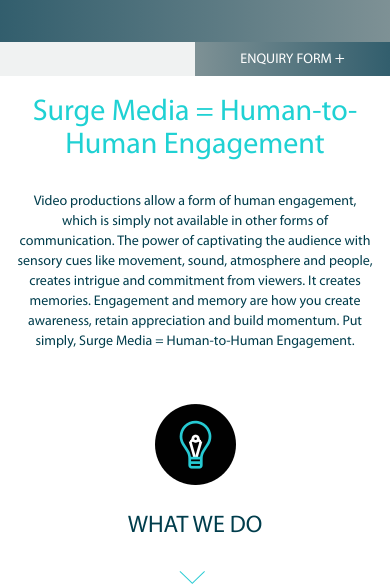
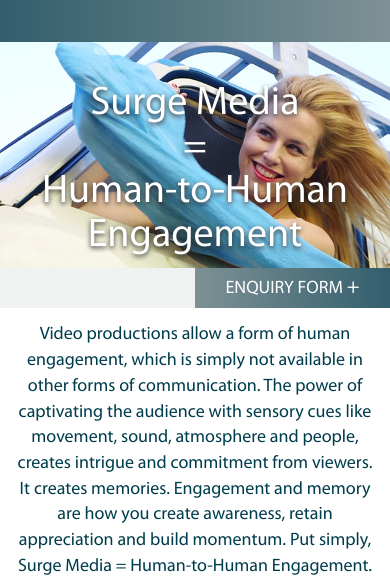
Before and after one commit to surgemedia/INTERNAL-SEO-Landing-Pages, a plain HTML site: page Surge Video Productions/index copy.html in a window 390 px wide. Shown: the part 267-853 px from the top of the page. Drawn offline with nearby package versions, Linux system fonts and the light colour scheme.

Commit message:
added picture strip and styled accordingly

```diff
--- a/Surge Video Productions/index copy.html
+++ b/Surge Video Productions/index copy.html
@@ -32,6 +32,13 @@
             </div>
         </header>
         <main>
+
+            <section class="human-human">
+                <!-- <div class="transparent-layer"></div> -->
+                <div class="container">
+                    <h2>Surge Media <span>=</span> Human-to-Human Engagement</h2>
+                </div>
+            </section>
             <div class="row enquiry-section">
                 <div class="col-xs-6 col-md-2 pull-right title" data-toggle="collapse" href="#enquiry1" aria-expanded="false" aria-controls="enquiry1">
                     <p class="">Enquiry Form <big>+</big></p>
@@ -60,7 +67,6 @@
             </div>
             <section class="intro-text">
                 <div class="container">
-                    <h2>Surge Media = Human-to-Human Engagement</h2>
                     <p>Video productions allow a form of human engagement, which is simply not available in other forms of communication. The power of captivating the audience with sensory cues like movement, sound, atmosphere and people, creates intrigue and commitment from viewers. It creates memories. Engagement and memory are how you create awareness, retain appreciation and build momentum. Put simply, Surge Media = Human-to-Human Engagement.</p>
                     <div class="row">
                         <div class="col-md-3 about-points">
--- a/Surge Video Productions/surge.less
+++ b/Surge Video Productions/surge.less
@@ -44,6 +44,9 @@
 body {
 	color: @font-color;
 	font-family: MyriadPro;
+	p {
+		font-size: 18px;
+	}
 }
 @media (min-width: 1200px) {
 	.container {
@@ -75,13 +78,45 @@
 	  	}
 	}
 }
+.human-human {
+	background: url(images/PICTURE-STRIP.jpg) no-repeat;
+	background-size: auto 100%;
+    min-height: 200px;
+    text-align: center;
+    color: #fff;
+    position: relative;
+    background-position: 0;
+    transition: all 10s ease;
+    * {
+    	position: relative;
+    }
+    .transparent-layer {
+    	position: absolute;
+    	width: 100%;
+    	height: 100%;
+    	background-color: @blue-dark;
+    	opacity: 0.5;
+    }
+    h2 {
+    	margin-top: 2em;
+    	font-size: 40px;
+    	text-shadow: 0px 2px 5px #333;
+    	@media (max-width: 767px) {
+    		margin-top: 1em;
+    		span {
+    			display: block;
+    		}
+    	}
+    }
+
+}
+.human-human:hover {
+	background-position: 100%;
+}
 .intro-text {
     text-align: center;
     padding-bottom: 3em;
-    h2 {
-    	color: @blue-bright;
-    	margin-bottom: 1em;
-    }
+    margin-top: 1em;
     .about-points {
     	margin-top: 3em;
     	p {
```
Also changed, not shown: Surge Video Productions/images/PICTURE-STRIP.jpg (added), Surge Video Productions/surge.css.
